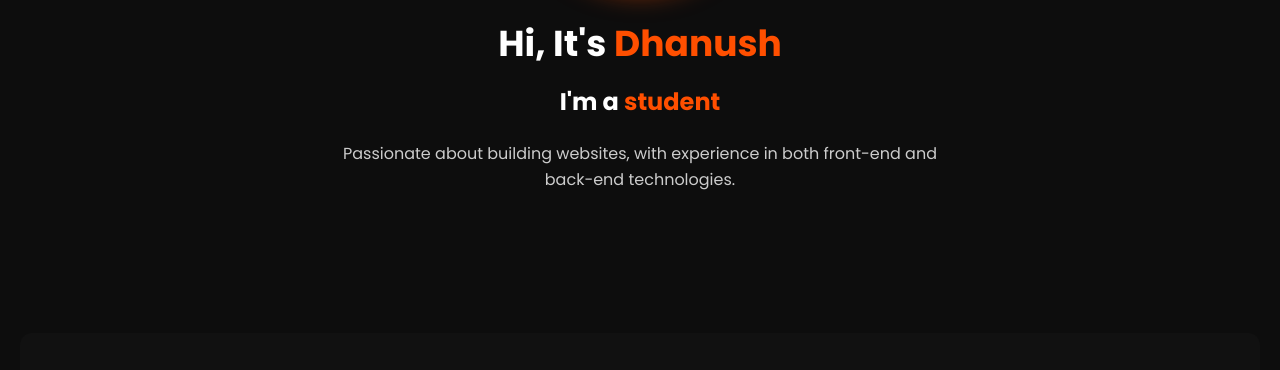
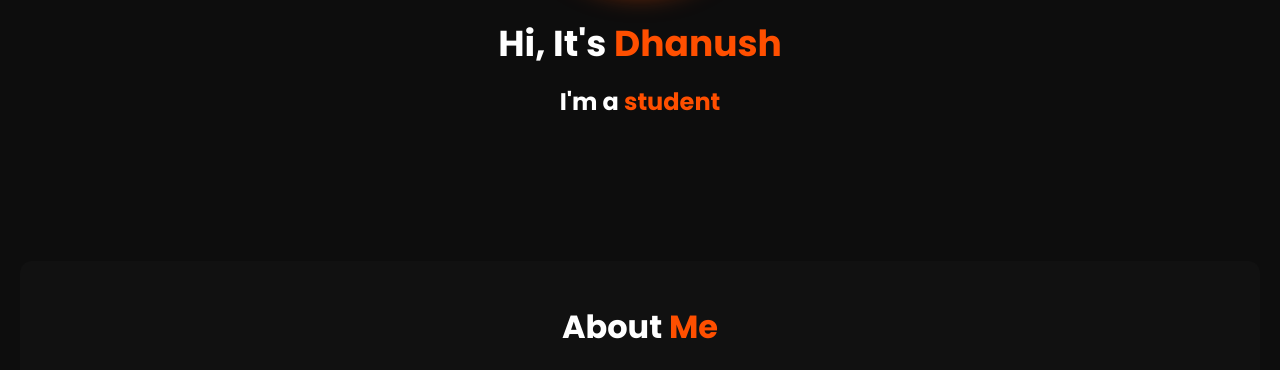
Before and after one commit to DHANUSH00045/portfolio-, a plain HTML site: page index.html in a window 1280 px wide. Shown: the part 387-757 px from the top of the page. Drawn offline with Linux system fonts and the light colour scheme.

Commit message:
first commit

```diff
--- a/index.html
+++ b/index.html
@@ -29,7 +29,7 @@
     <img src="./image/WhatsApp Image 2025-06-29 at 11.19.13_96271eeb.jpg" alt="Dhanush's Photo">
     <h1>Hi, It's <span>Dhanush</span></h1>
     <h2>I'm a <span style="color: #ff4f00;">student</span></h2>
-    <p>Passionate about building websites, with experience in both front-end and back-end technologies.</p>
+    <p></p>
   </section>
 
   <!-- About Section -->
```
